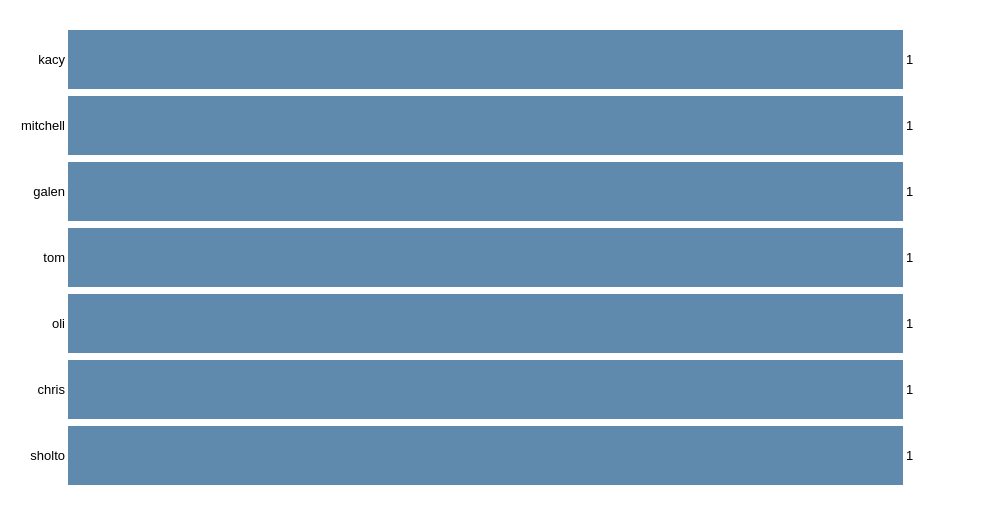
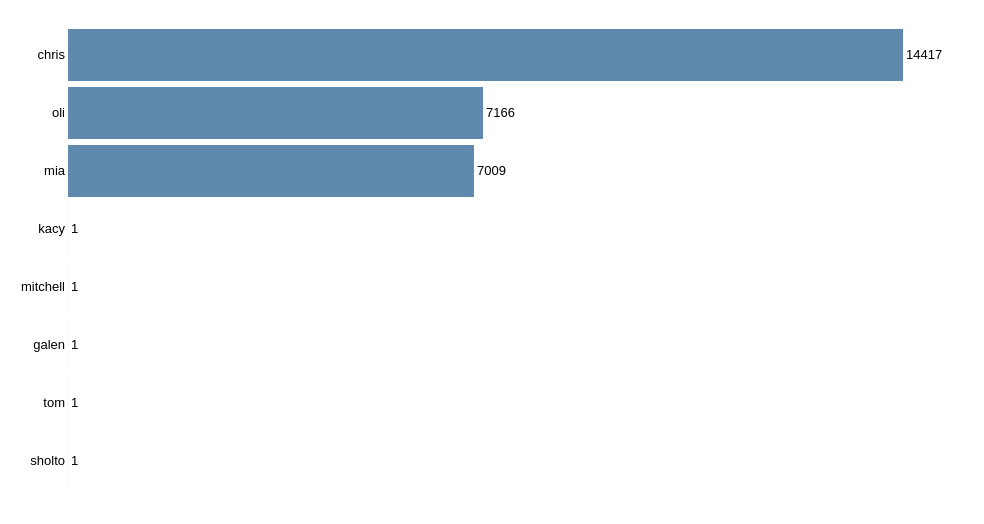
Before and after one commit to sholtodouglas/heartRateChallenge, a plain HTML site: page index.html in a window 1280 px wide. Shown: the whole page, without its empty margins (0-984 px from the left). Drawn offline with nearby package versions, Linux system fonts and the light colour scheme.

Commit message:
first pass

```diff
--- a/index.html
+++ b/index.html
@@ -38,10 +38,11 @@
     <script>
         var data = [
         {  "name":"sholto", "value":1,},
-        {  "name":"chris", "value":1,},
-        {  "name":"oli", "value":1,},
+        {  "name":"chris", "value":14417,},
+        {  "name":"oli", "value":7166,},
         {  "name":"tom ", "value":1,},
         {  "name":"galen", "value":1,},
+        {  "name":"mia", "value":7009,},
         {  "name":"mitchell", "value":1,},
         {  "name":"kacy", "value":1,}];
 
```
Also changed, not shown: 1 other file.
